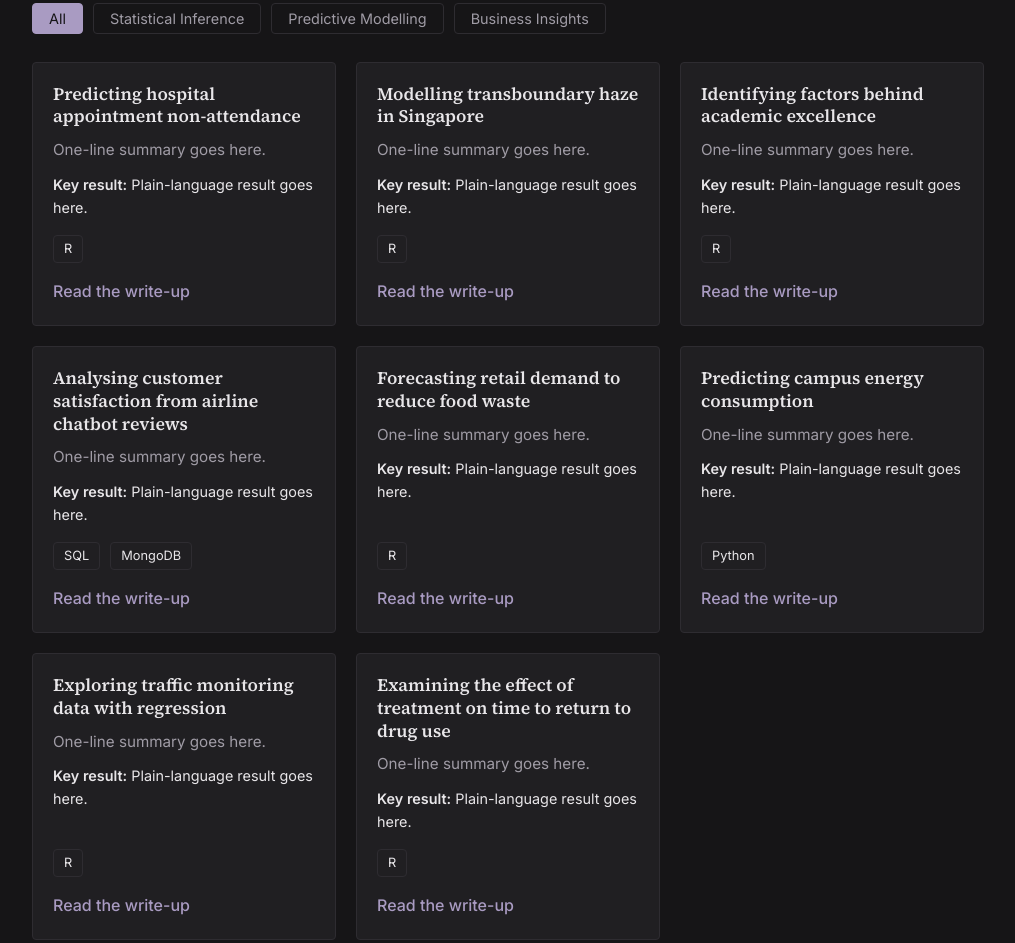
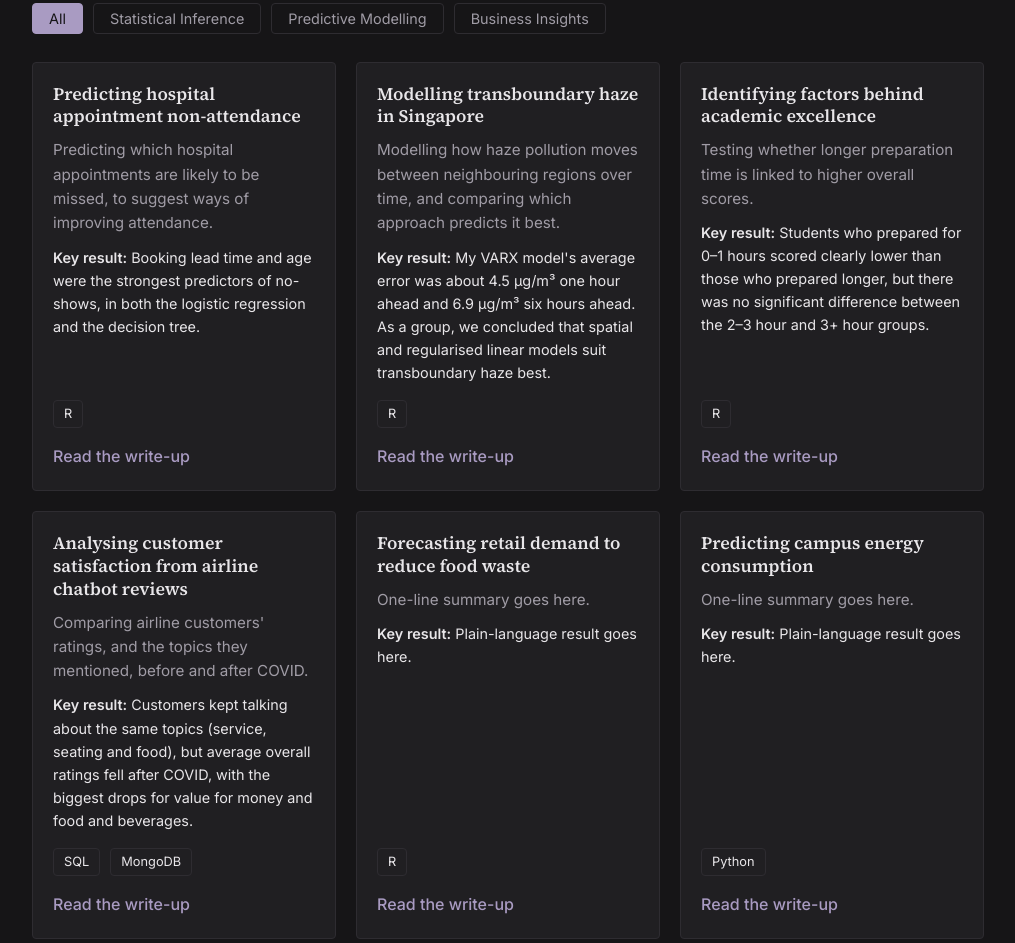
Before and after one commit to charlenetxy/charlenetxy.github.io, a plain HTML site: page index.html in a window 1280 px wide. Shown: the part 1573-2516 px from the top of the page, without its empty margins (132-1147 px from the left). Drawn offline with Linux system fonts and the light colour scheme.

Commit message:
Update summaries and key results in index.html

```diff
--- a/index.html
+++ b/index.html
@@ -93,34 +93,33 @@
       <div class="grid">
 
         <article class="card" data-categories="predictive-modelling business-insights">
-          <!-- OPTIONAL IMAGE (later): <img class="card-img" src="images/hospital.png" alt="Describe the chart"> -->
           <h3>Predicting hospital appointment non-attendance</h3>
-          <p class="card-summary">One-line summary goes here.</p>
-          <p class="card-result"><strong>Key result:</strong> Plain-language result goes here.</p>
+          <p class="card-summary">Predicting which hospital appointments are likely to be missed, to suggest ways of improving attendance.</p>
+          <p class="card-result"><strong>Key result:</strong> Booking lead time and age were the strongest predictors of no-shows, in both the logistic regression and the decision tree.</p>
           <ul class="tags"><li>R</li></ul>
           <a class="text-link" href="#">Read the write-up</a>
         </article>
 
         <article class="card" data-categories="predictive-modelling statistical-inference">
           <h3>Modelling transboundary haze in Singapore</h3>
-          <p class="card-summary">One-line summary goes here.</p>
-          <p class="card-result"><strong>Key result:</strong> Plain-language result goes here.</p>
+          <p class="card-summary">Modelling how haze pollution moves between neighbouring regions over time, and comparing which approach predicts it best.</p>
+          <p class="card-result"><strong>Key result:</strong> My VARX model's average error was about 4.5 µg/m³ one hour ahead and 6.9 µg/m³ six hours ahead. As a group, we concluded that spatial and regularised linear models suit transboundary haze best.</p>
           <ul class="tags"><li>R</li></ul>
           <a class="text-link" href="#">Read the write-up</a>
         </article>
 
         <article class="card" data-categories="statistical-inference">
           <h3>Identifying factors behind academic excellence</h3>
-          <p class="card-summary">One-line summary goes here.</p>
-          <p class="card-result"><strong>Key result:</strong> Plain-language result goes here.</p>
+          <p class="card-summary">Testing whether longer preparation time is linked to higher overall scores.</p>
+          <p class="card-result"><strong>Key result:</strong> Students who prepared for 0–1 hours scored clearly lower than those who prepared longer, but there was no significant difference between the 2–3 hour and 3+ hour groups.</p>
           <ul class="tags"><li>R</li></ul>
           <a class="text-link" href="#">Read the write-up</a>
         </article>
 
         <article class="card" data-categories="business-insights">
           <h3>Analysing customer satisfaction from airline chatbot reviews</h3>
-          <p class="card-summary">One-line summary goes here.</p>
-          <p class="card-result"><strong>Key result:</strong> Plain-language result goes here.</p>
+          <p class="card-summary">Comparing airline customers' ratings, and the topics they mentioned, before and after COVID.</p>
+          <p class="card-result"><strong>Key result:</strong> Customers kept talking about the same topics (service, seating and food), but average overall ratings fell after COVID, with the biggest drops for value for money and food and beverages.</p>
           <ul class="tags"><li>SQL</li><li>MongoDB</li></ul>
           <a class="text-link" href="#">Read the write-up</a>
         </article>
```
